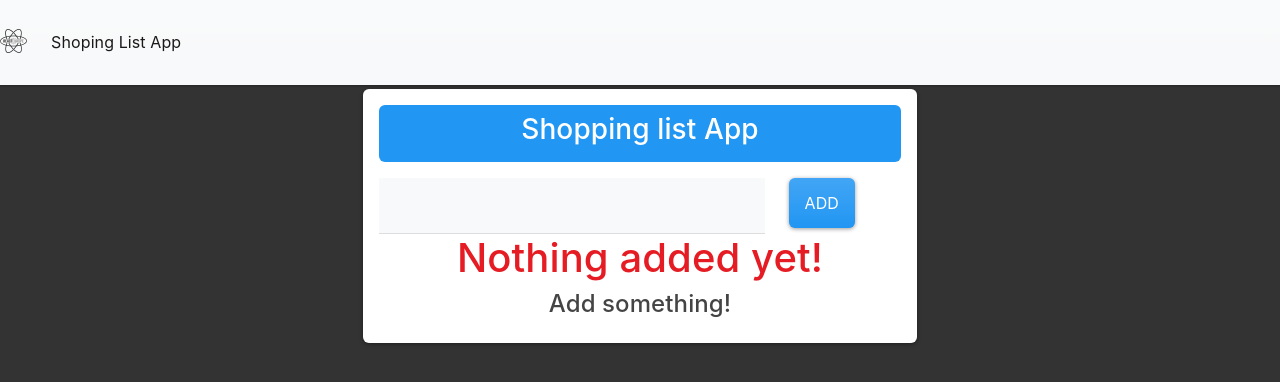
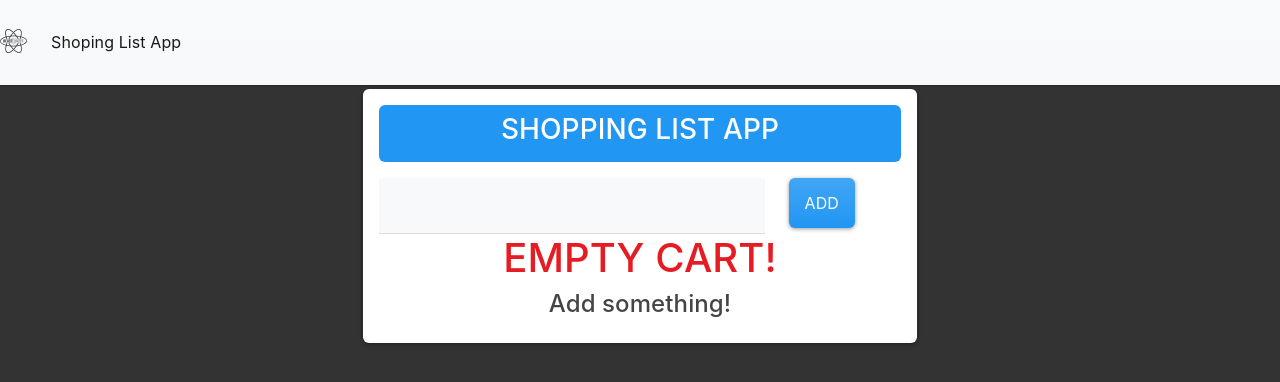
Before and after one commit to Almantas1112/React-Sprint, a React (Create React App) app: page /ShoppingListApp in a window 1280 px wide. Shown: the top 382 px of the page. Built offline with nearby package versions, Linux system fonts and the light colour scheme.

Commit message:
Adding update function

```diff
--- a/src/App.js
+++ b/src/App.js
@@ -1,4 +1,3 @@
-import React, { useEffect, useState } from "react";
 import ShoppingList from "./components/shoppingListApp/ShoppingList";
 import Header from "./components/homePage/Header";
 import { BrowserRouter, Routes, Route } from "react-router-dom";
@@ -13,7 +12,8 @@ function App() {
       <Route index element={<ShoppingList />} />
       <Route path="*"
                     element={
-                        <main style={{ marginTop: "5rem", textAlign: "center"}}>
+                        <main style={{ marginTop: "5rem", textAlign: "center", color: "white"}}>
+                          <h1>ERROR 404! Page not found!</h1>
                             <img src={NotFound} alt="Not found picture" />
                         </main>
                     }
--- a/src/components/shoppingListApp/HeaderOfApp.js
+++ b/src/components/shoppingListApp/HeaderOfApp.js
@@ -3,7 +3,7 @@ import React from 'react'
 const HeaderOfApp = () => {
   return (
     <header className='bg-primary text-white text-center py-2 px-3 rounded mb-3'>
-        <h3>Shopping list App</h3>
+        <h3>SHOPPING LIST APP</h3>
     </header>
   )
 }
--- a/src/components/shoppingListApp/ListItem.js
+++ b/src/components/shoppingListApp/ListItem.js
@@ -1,6 +1,6 @@
 import React from 'react'
 
-const ListItem = ({id, title, delHandler, doneHandler, done}) => {
+const ListItem = ({update, id, title, delHandler, doneHandler, done}) => {
   return (
     <li className={`list-group-item d-flex justify-content-between ${done ? 'bg-success' : ''}`}>
         {done ? <del>{title}</del> : title}
@@ -10,7 +10,7 @@ const ListItem = ({id, title, delHandler, doneHandler, done}) => {
                     {done ?
                      (<i className='fas fa-undo-alt'></i>) : (<i className='fas fa-check'></i>)}
                     </button>
-                <button className='btn btn-sm btn-warning mr-2'><i className="fa-solid fa-pen"></i></button>
+                <button className='btn btn-sm btn-warning mr-2' onClick={() => update(id)}><i className="fa-solid fa-pen"></i></button>
             </div>
     </li>
   )
--- a/src/components/shoppingListApp/Lists.js
+++ b/src/components/shoppingListApp/Lists.js
@@ -1,12 +1,12 @@
 import React from 'react'
 import ListItem from './ListItem'
 
-const Lists = ({delAll, done, del, todos}) => {
+const Lists = ({update, delAll, done, del, todos}) => {
 
     if (todos.length <= 0) {
         return (
             <div className='jumbotron text-center'>
-                <h1 className='text-danger'>Nothing added yet!</h1>
+                <h1 className='text-danger'>EMPTY CART!</h1>
                 <h4>Add something!</h4>
             </div>
         )
@@ -25,6 +25,7 @@ const Lists = ({delAll, done, del, todos}) => {
                 delHandler={del}
                 doneHandler={done}
                 done={todo.done}
+                update={update}
             />
             ))}
         </ul>
--- a/src/components/shoppingListApp/ShoppingList.js
+++ b/src/components/shoppingListApp/ShoppingList.js
@@ -1,5 +1,4 @@
 import React, { useEffect, useState } from "react";
-import { BrowserRouter, Route, Routes } from "react-router-dom";
 import Form from "./Form";
 import HeaderOfApp from "./HeaderOfApp";
 import Layout from "./Layout";
@@ -9,6 +8,7 @@ function ShoppingList() {
   const [error, setError] = useState(null);
   const [todo, setTodo] = useState('');
   const [todos, setTodos] = useState([]);
+  const [reload, setReload] = useState(false);
 
   //Getting from local storage
   useEffect(() => {
@@ -66,6 +66,14 @@ function ShoppingList() {
     }
 }
 
+  const update = (todoId) => {
+    const newName = prompt("New name?");
+    const updateName = todos.filter(item => item.id === todoId)[0].title;
+    const checker = JSON.stringify(todos).replace(updateName, newName);
+    const updating = JSON.parse(checker);
+    setTodos(updating);
+  }
+
   return (
     <Layout>
       <HeaderOfApp/>
@@ -80,6 +88,7 @@ function ShoppingList() {
         del={delHandler}
         todos={todos}
         delAll={deleteAll}
+        update={update}
       />
     </Layout>
   );
```
